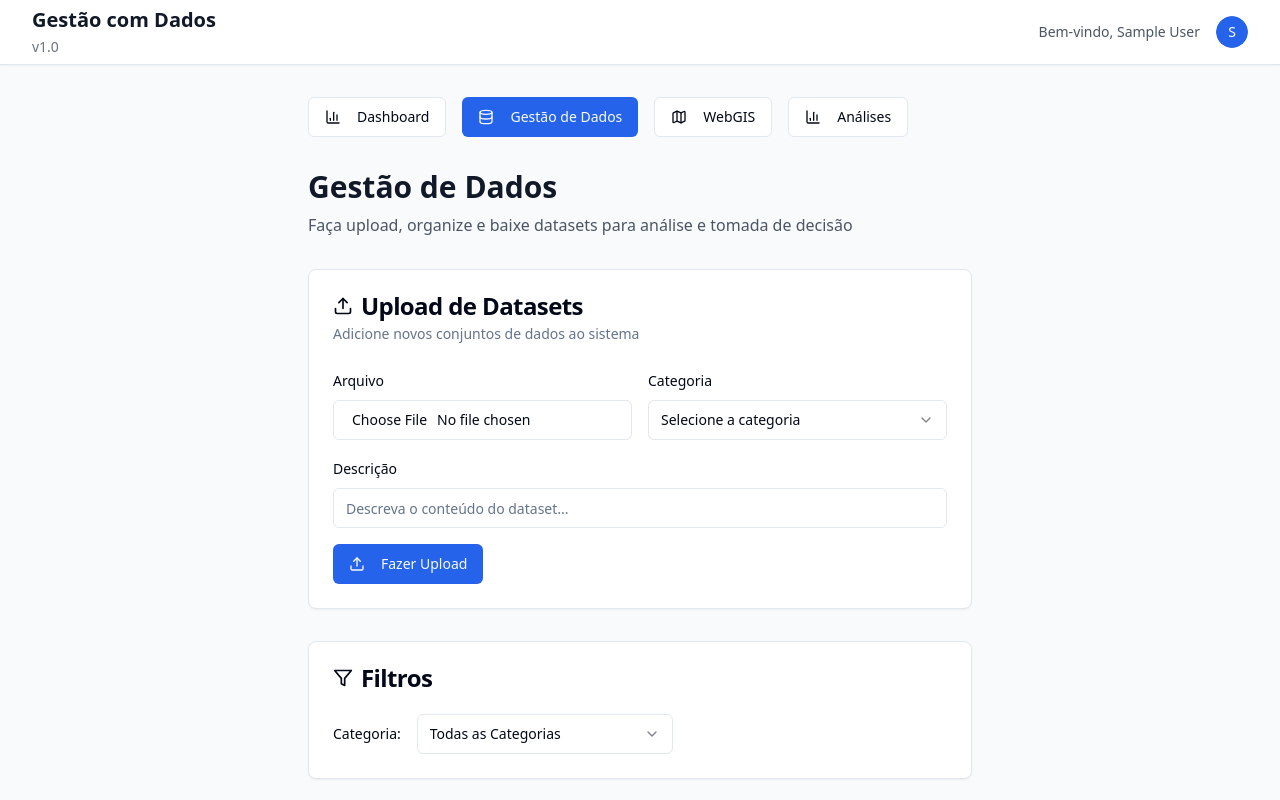
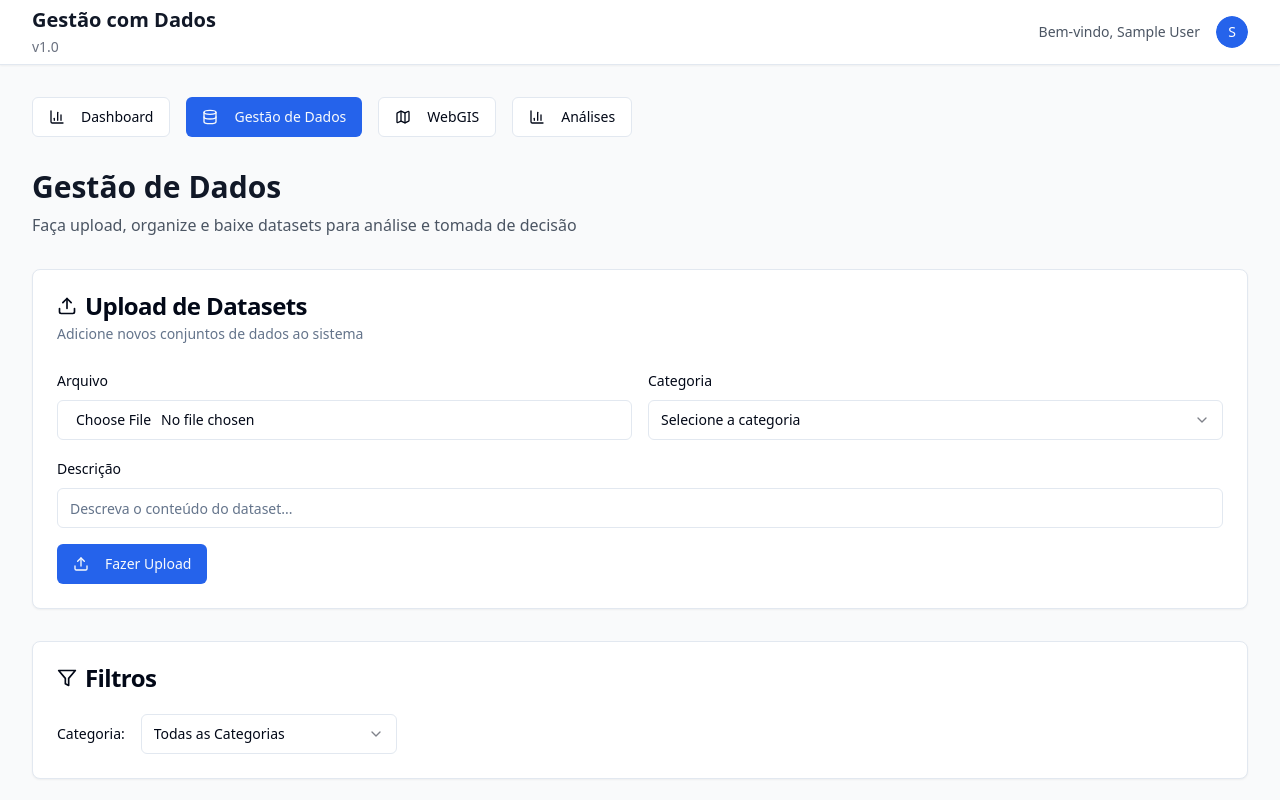
Before and after one commit to r-olivr/public-sector-view, a React (Vite) app: page /dados in a window 1280 px wide. Shown: the top 800 px of the page. Built offline with nearby package versions, Linux system fonts and the light colour scheme; sample sign-in values are in the browser's storage.

Commit message:
Fix: Standardize menu alignments
Ensure consistent left alignment for all menu content.

```diff
--- a/src/components/Layout.tsx
+++ b/src/components/Layout.tsx
@@ -28,10 +28,10 @@ const Layout = ({ children }: LayoutProps) => {
     <div className="min-h-screen bg-gray-50 flex flex-col">
       <BrandedHeader />
 
-      <div className="max-w-7xl mx-auto px-4 sm:px-6 lg:px-8 py-8 flex-1">
+      <div className="max-w-7xl mx-auto px-4 sm:px-6 lg:px-8 py-8 flex-1 w-full">
         {/* Navigation */}
         <nav className="mb-8">
-          <div className="flex space-x-4">
+          <div className="flex justify-start space-x-4">
             {navigationItems.map((item) => {
               const Icon = item.icon;
               const isActive = location.pathname === item.path;
@@ -55,7 +55,7 @@ const Layout = ({ children }: LayoutProps) => {
         </nav>
 
         {/* Main Content */}
-        <main>{children}</main>
+        <main className="text-left">{children}</main>
       </div>
 
       <BrandedFooter />
```
